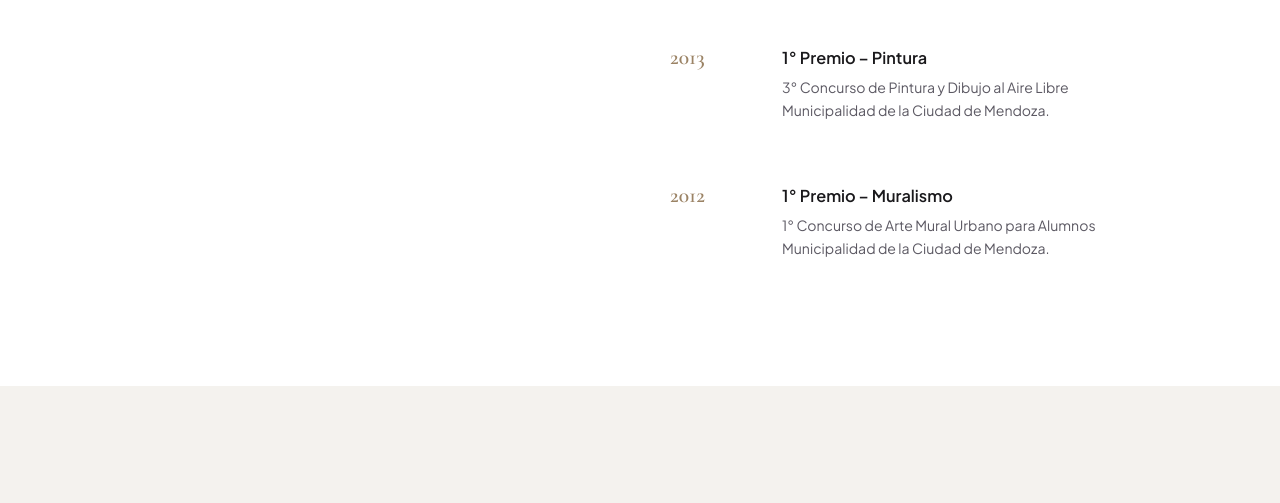
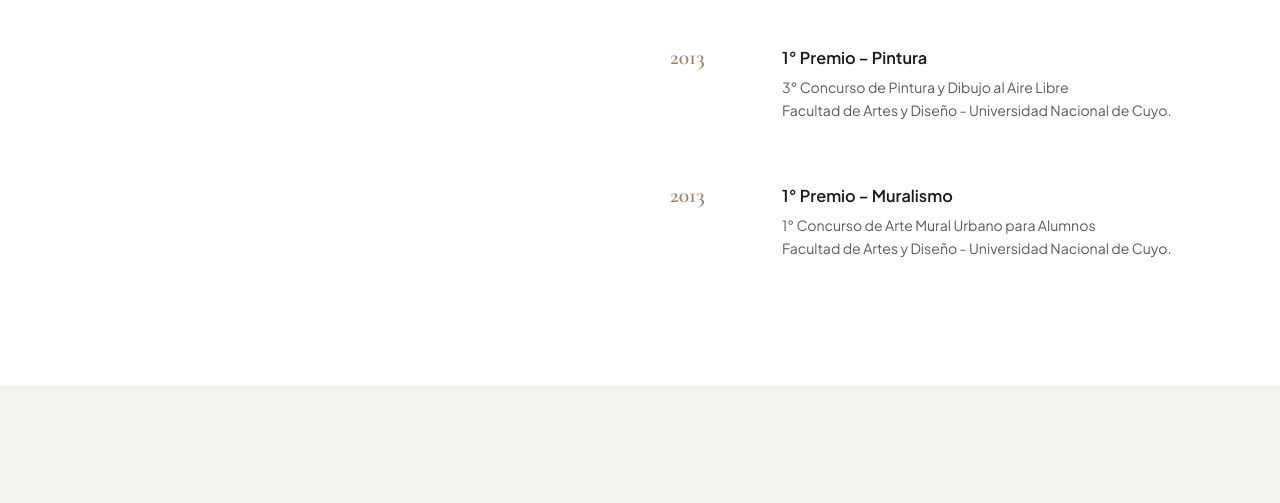
Before and after one commit to VMGT91/EvelinPuri, a plain HTML site: page index.html in a window 1280 px wide. Shown: the part 5872-6375 px from the top of the page. Drawn offline with Linux system fonts and the light colour scheme.

Commit message:
Actualizar institucion en premios 2013 a Facultad de Artes y Diseno - UNCUYO

```diff
--- a/index.html
+++ b/index.html
@@ -233,14 +233,14 @@
                 <span class="timeline-year">2013</span>
                 <div class="timeline-detail">
                   <h4 class="timeline-name">1° Premio – Pintura</h4>
-                  <p class="timeline-place">3° Concurso de Pintura y Dibujo al Aire Libre<br>Municipalidad de la Ciudad de Mendoza.</p>
+                  <p class="timeline-place">3° Concurso de Pintura y Dibujo al Aire Libre<br>Facultad de Artes y Diseño - Universidad Nacional de Cuyo.</p>
                 </div>
               </li>
               <li class="timeline-item">
-                <span class="timeline-year">2012</span>
+                <span class="timeline-year">2013</span>
                 <div class="timeline-detail">
                   <h4 class="timeline-name">1° Premio – Muralismo</h4>
-                  <p class="timeline-place">1° Concurso de Arte Mural Urbano para Alumnos<br>Municipalidad de la Ciudad de Mendoza.</p>
+                  <p class="timeline-place">1° Concurso de Arte Mural Urbano para Alumnos<br>Facultad de Artes y Diseño - Universidad Nacional de Cuyo.</p>
                 </div>
               </li>
             </ul>
```
